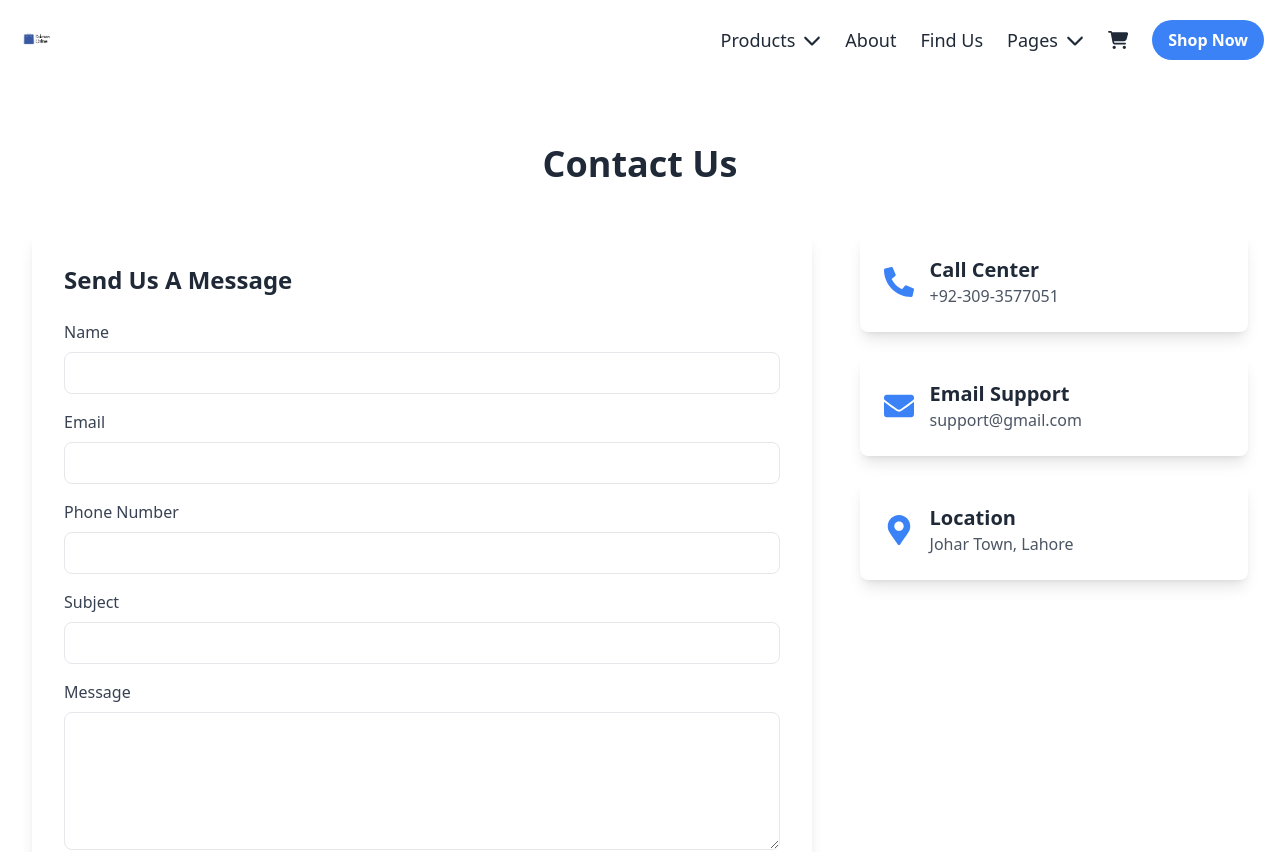
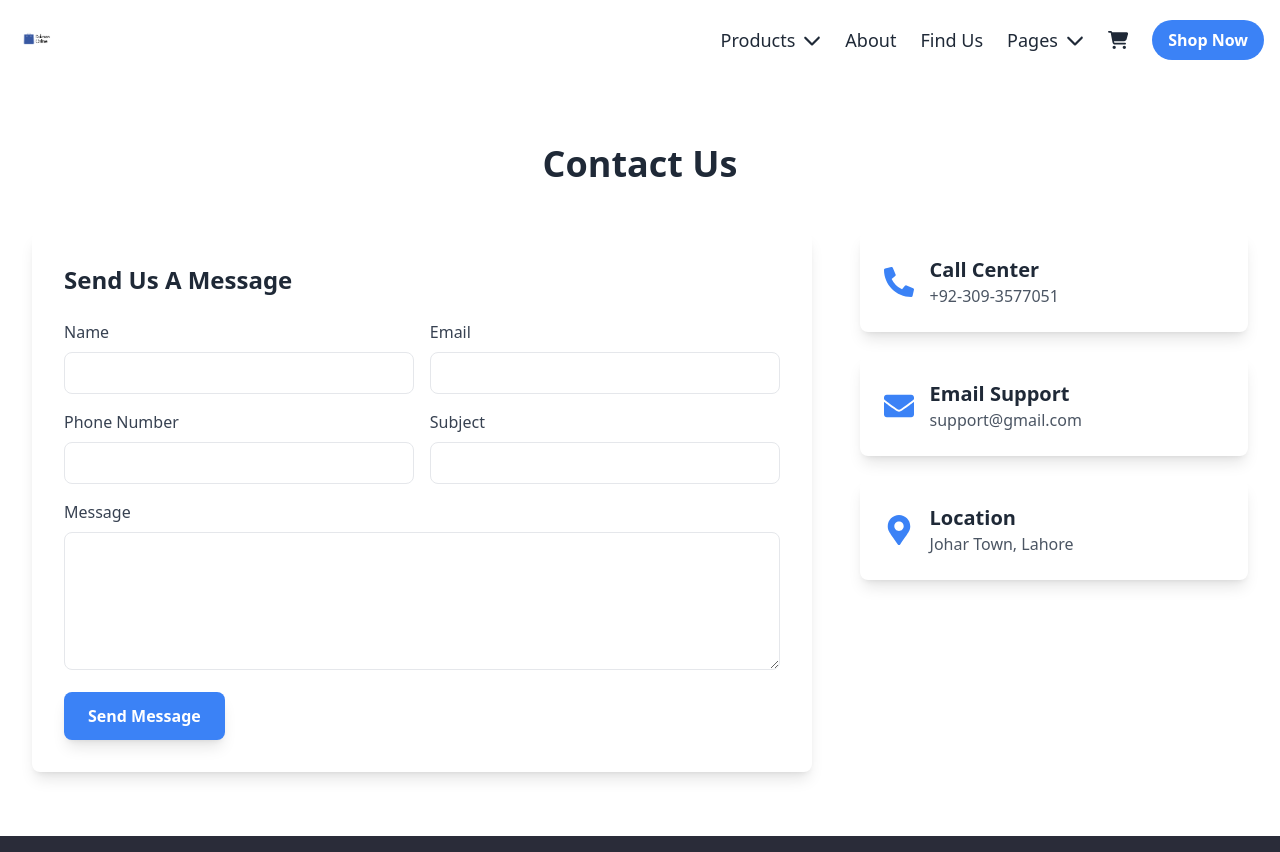
Before and after one commit to devarsalmern/dukaanonline, a React (Vite) app: page /contactus in a window 1280 px wide. Shown: the top 852 px of the page. Built offline with nearby package versions, Linux system fonts and the light colour scheme.

Commit message:
fixed navbar arrow for products and pages

```diff
--- a/src/components/Navbar.jsx
+++ b/src/components/Navbar.jsx
@@ -145,7 +145,7 @@
                   Pages
                 </span>
                 <FontAwesomeIcon
-                  icon={dropdownOpen ? faChevronUp : faChevronDown}
+                  icon={dropdownOpenPages ? faChevronUp : faChevronDown}
                   className="text-lg"
                 />
               </div>
--- a/src/pages/ContactUs.jsx
+++ b/src/pages/ContactUs.jsx
@@ -48,7 +48,9 @@
               Send Us A Message
             </h4>
             <form onSubmit={handleSubmit}>
-              <div className="mb-4">
+              {/* Name and Email on the same line */}
+              <div className="flex flex-col md:flex-row gap-4 mb-4">
+                <div className="flex-1">
                   <label className="block text-gray-700 mb-2" htmlFor="name">
                     Name
                   </label>
@@ -62,7 +64,7 @@
                     required
                   />
                 </div>
-              <div className="mb-4">
+                <div className="flex-1">
                   <label className="block text-gray-700 mb-2" htmlFor="email">
                     Email
                   </label>
@@ -76,7 +78,11 @@
                     required
                   />
                 </div>
-              <div className="mb-4">
+              </div>
+
+              {/* Phone and Subject on the same line */}
+              <div className="flex flex-col md:flex-row gap-4 mb-4">
+                <div className="flex-1">
                   <label className="block text-gray-700 mb-2" htmlFor="phone">
                     Phone Number
                   </label>
@@ -90,7 +96,7 @@
                     required
                   />
                 </div>
-              <div className="mb-4">
+                <div className="flex-1">
                   <label className="block text-gray-700 mb-2" htmlFor="subject">
                     Subject
                   </label>
@@ -104,6 +110,9 @@
                     required
                   />
                 </div>
+              </div>
+
+              {/* Message on its own line */}
               <div className="mb-4">
                 <label className="block text-gray-700 mb-2" htmlFor="message">
                   Message
@@ -119,6 +128,7 @@
                   required
                 ></textarea>
               </div>
+
               <div>
                 <button
                   type="submit"
```
Lines whose indentation alone changed are shown as unchanged.
